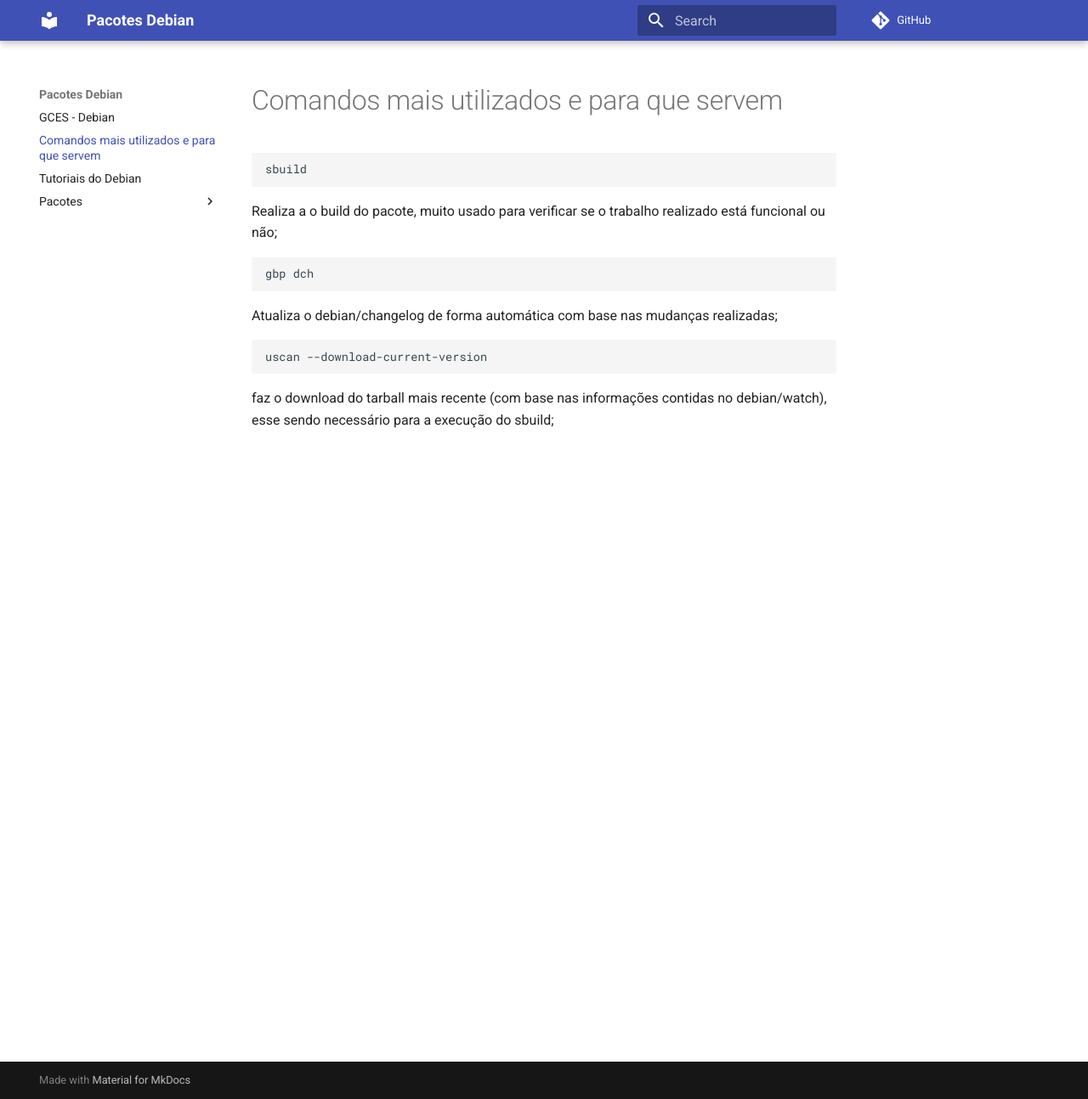
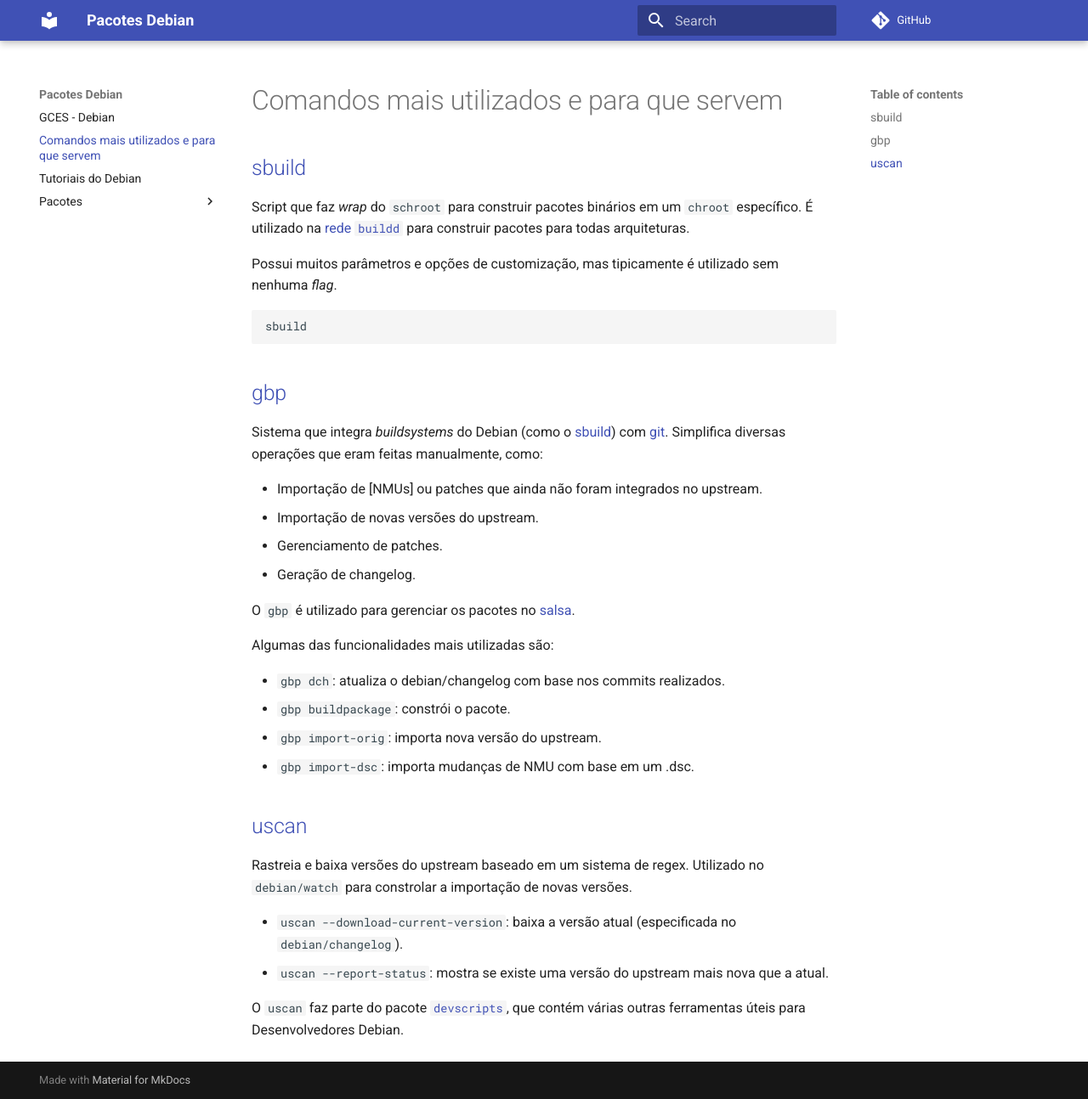
Before and after one commit to FGA-GCES/Debian_Pacotes, an MkDocs documentation site: the page built from docs/comandosUteis.md, in a window 1280 px wide and 1294 px high. Shown: the whole window at 85% size. Built offline with MkDocs 1.6.1 and Material for MkDocs 9.7.7, drawn with Linux system fonts in a browser that asks for light colours; comment, search, counter and statistics services are not loaded.

Commit message:
mais explicacoes de comandos uteis

````diff
--- a/docs/comandosUteis.md
+++ b/docs/comandosUteis.md
@@ -1,14 +1,54 @@
 # Comandos mais utilizados e para que servem
+
+## [sbuild]
+
+Script que faz _wrap_ do `schroot` para construir pacotes binários em um
+`chroot` específico. É utilizado na [rede `buildd`][buildd] para construir
+pacotes para todas arquiteturas.
+
+Possui muitos parâmetros e opções de customização, mas tipicamente é utilizado
+sem nenhuma _flag_.
 
 ``` bash
 sbuild
 ```
-  Realiza a o build do pacote, muito usado para verificar se o trabalho realizado está funcional ou não;
-```bash
-gbp dch
-```
-  Atualiza o debian/changelog de forma automática com base nas mudanças realizadas;
-```bash
-uscan --download-current-version
-```
-  faz o download do tarball mais recente (com base nas informações contidas no debian/watch), esse sendo necessário para a execução do sbuild;
+
+## [gbp]
+
+Sistema que integra _buildsystems_ do Debian (como o [sbuild]) com [git].
+Simplifica diversas operações que eram feitas manualmente, como:
+
+- Importação de [NMUs] ou patches que ainda não foram integrados no upstream.
+- Importação de novas versões do upstream.
+- Gerenciamento de patches.
+- Geração de changelog.
+
+O `gbp` é utilizado para gerenciar os pacotes no [salsa].
+
+Algumas das funcionalidades mais utilizadas são:
+
+- `gbp dch`: atualiza o debian/changelog com base nos commits realizados.
+- `gbp buildpackage`: constrói o pacote.
+- `gbp import-orig`: importa nova versão do upstream.
+- `gbp import-dsc`: importa mudanças de NMU com base em um .dsc.
+
+## [uscan]
+
+Rastreia e baixa versões do upstream baseado em um sistema de regex.
+Utilizado no `debian/watch` para constrolar a importação de novas versões.
+
+- `uscan --download-current-version`: baixa a versão atual (especificada no
+  `debian/changelog`).
+- `uscan --report-status`: mostra se existe uma versão do upstream mais nova
+  que a atual.
+
+O `uscan` faz parte do pacote [`devscripts`][devscripts], que contém várias
+outras ferramentas úteis para Desenvolvedores Debian.
+
+[sbuild]: https://wiki.debian.org/sbuild
+[buildd]: https://wiki.debian.org/buildd
+[gbp]: https://manpages.debian.org/unstable/git-buildpackage/gbp.1.en.html
+[git]: https://git-scm.com/
+[salsa]: https://salsa.debian.org
+[uscan]: https://manpages.debian.org/unstable/devscripts/uscan.1.en.html
+[devscripts]: https://packages.debian.org/sid/devscripts
````
